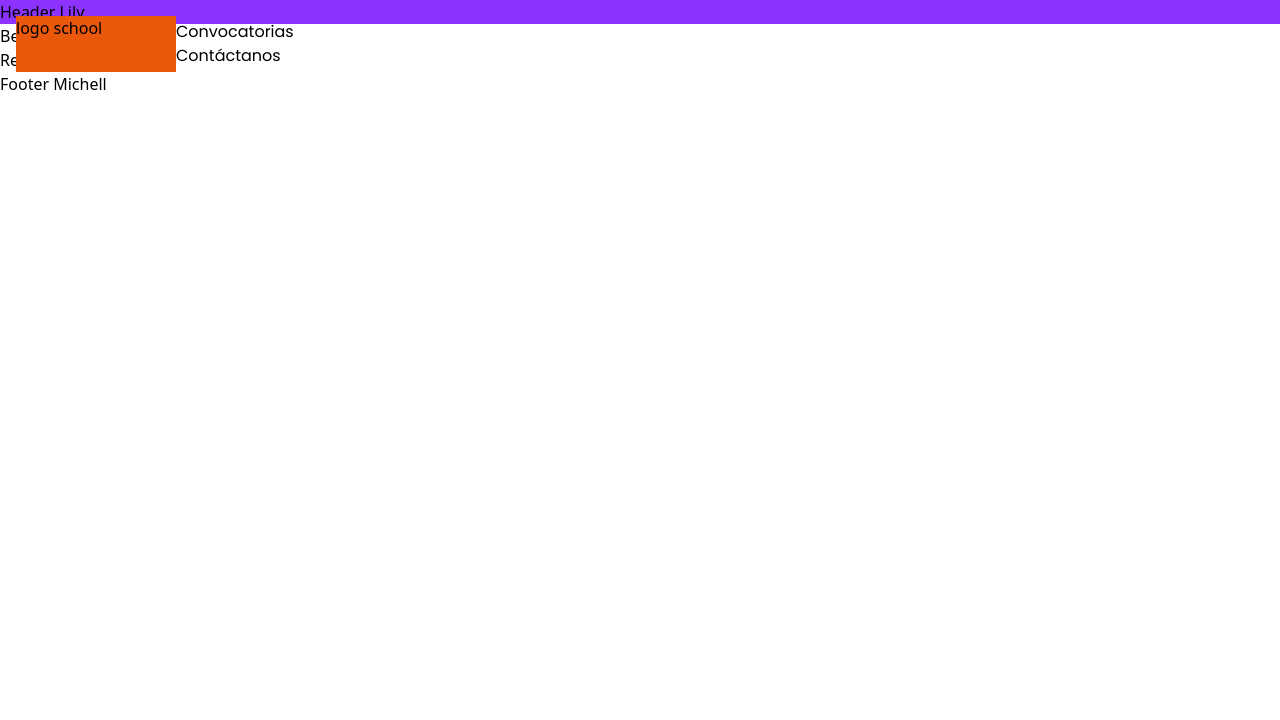
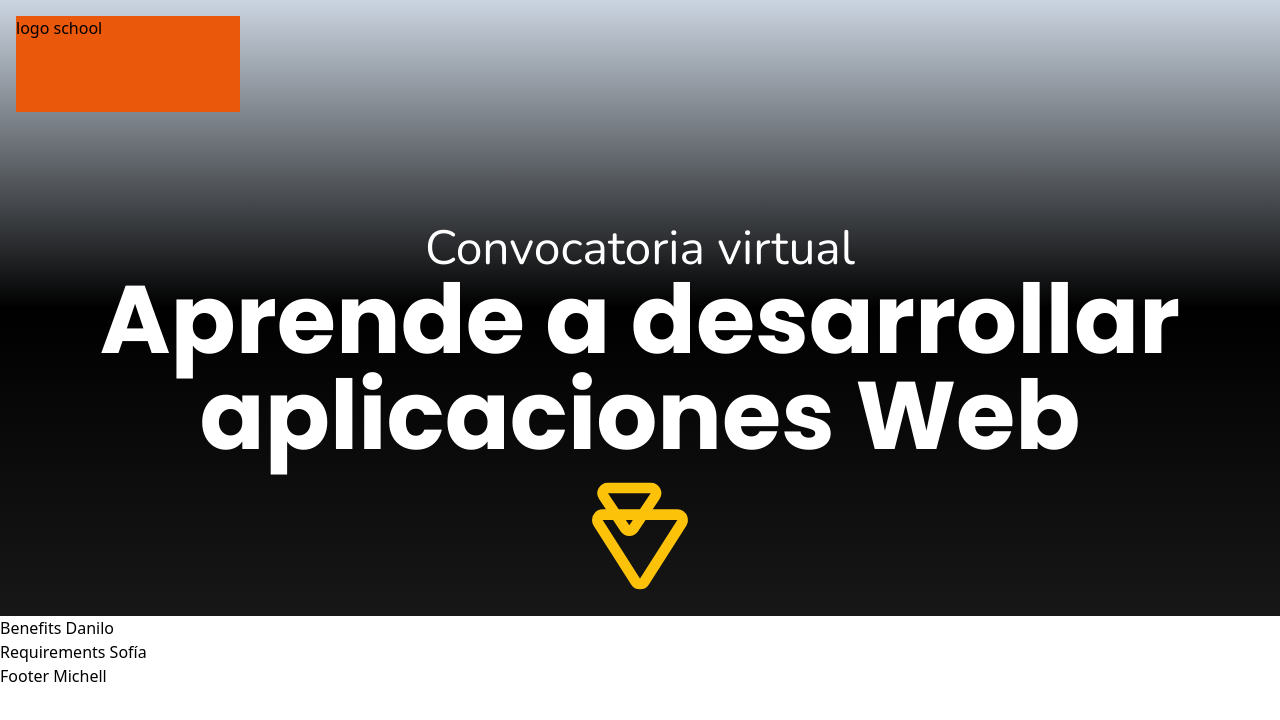
Before and after one commit to programateacademy/PROGRAMATE-SCHOOL-FRONT, a React (Vite) app: page / in a window 1280 px wide. Shown: the top 720 px of the page. Built offline with nearby package versions, Linux system fonts and the light colour scheme.

Commit message:
v-2 header and v4- nav

```diff
--- a/src/components/Header.jsx
+++ b/src/components/Header.jsx
@@ -1,9 +1,17 @@
 import React from 'react'
+import { TbTriangles } from "react-icons/tb";
 
 export const Header = () => {
     return (
-        <div className=' bg-purple'>
-            Header Lily
+        // image
+        <div className='container bg-gradient-to-b from-slate-300 via-black to-neutral-900 h-full  '>
+            <div className='flex flex-col  p-2 pt-56 sm: md: lg: xl: 2xl: '>
+                <h3 className=' font-Nunito text-light text-xl text-center sm:text-2xl md:text-3xl lg:text-4xl xl:text-5xl  '>Convocatoria virtual</h3>
+                <h1 className='font-Poppins font-bold  text-light text-4xl text-center sm:text-5xl md:text-6xl lg:text-7xl xl:text-8xl  '>Aprende a desarrollar aplicaciones Web</h1>
+                <TbTriangles className='text-yellow rotate-180 text-6xl m-auto my-2 sm:text-7xl md:text-8xl lg:text-9xl ' />
+            </div>
+
+            {/* <div className='w-0 h-0 border-t-[100px] border-l-[50px] border-r-[50px] border-r-transparent border-l-transparent border-yellow'></div> */}
         </div>
     )
 }
--- a/src/components/Navbar.jsx
+++ b/src/components/Navbar.jsx
@@ -8,38 +8,42 @@ export const Navbar = () => {
 
     return (
         <div className='container'>
+
+            <div className='w-full fixed flex flex-row  p-4 items-center justify-between mx-auto '>
                 {/* //logo Programate school */}
-            <div className=' fixed flex flex-row  p-4 items-center justify-around'>
-                <div className=' w-40 h-14 bg-orange-600 '> logo school</div>
-
+                <div className=' w-40 h-14 bg-orange-600 sm:w-44 sm:h-16 lg:w-56 lg:h-24'> logo school</div>
+                <div className='flex flex-row'>
                     {/* //menu responsive */}
-                <div className=' invisible sm:visible gap-5 font-Poppins'>
+                    <div className=' fixed px-12 text-lg font-Poppins flex invisible sm:visible sm:text-sm md:text-base lg:text-lg
+                    xl:text-xl
+                    2xl:text-2xl'>
                         {/* <Link to=""> */}
-                        <h1 className='' alt="Convocatorias">Convocatorias</h1>
+                            <h1 className='px-3' alt="Convocatorias">Convocatorias</h1>
                         {/* </Link>
                         <Link to=""> */}
-                        <h1 className='' alt="Contáctanos">Contáctanos</h1>
+                            <h1 className='px-3' alt="Contáctanos">Contáctanos</h1>
                         {/* </Link> */}
                     </div>
 
                     {/* //menu hamburger */}
                     <HiMenu
-                    className='sm:hidden flex flex-row text-yellow text-3xl justify-items-end'
+                        className=' sm:hidden text-yellow text-3xl my-2'
                         onClick={() => setIsOpen(!isOpen)}
                     />
                     {isOpen === true ? (
-                    <div className=' bg-light rounded-sm p-3 flex flex-col font-Poppins '>
+                        <div className=' bg-yellow rounded-lg p-3 flex flex-col font-Poppins fixed mt-10 right-5'>
                             {/* <Link to=""> */}
-                            <h1 className='' alt="Convocatorias">Convocatorias</h1>
+                            <button className='focus:bg-gray-200 rounded-lg p-3' alt="Convocatorias">Convocatorias</button>
                             {/* </Link>
                             <Link to=""> */}
-                            <h1 className='' alt="Contáctanos">Contáctanos</h1>
+                            <button className='focus:bg-gray-100 rounded-lg p-3' alt="Contáctanos">Contáctanos</button>
                             {/* </Link> */}
                         </div>
                     ) : null
                     }
                 </div>
             </div>
+        </div>
     )
 }
 
```
Lines whose indentation alone changed are shown as unchanged.
